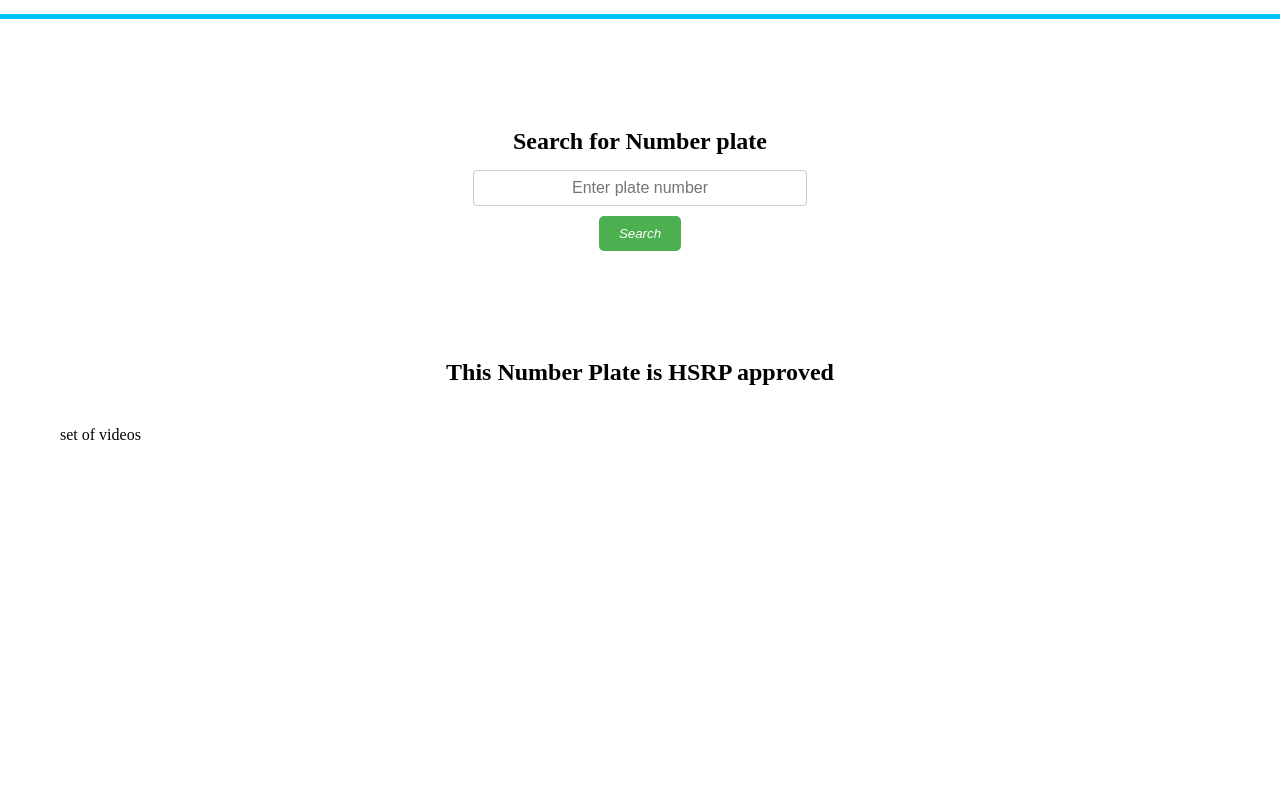
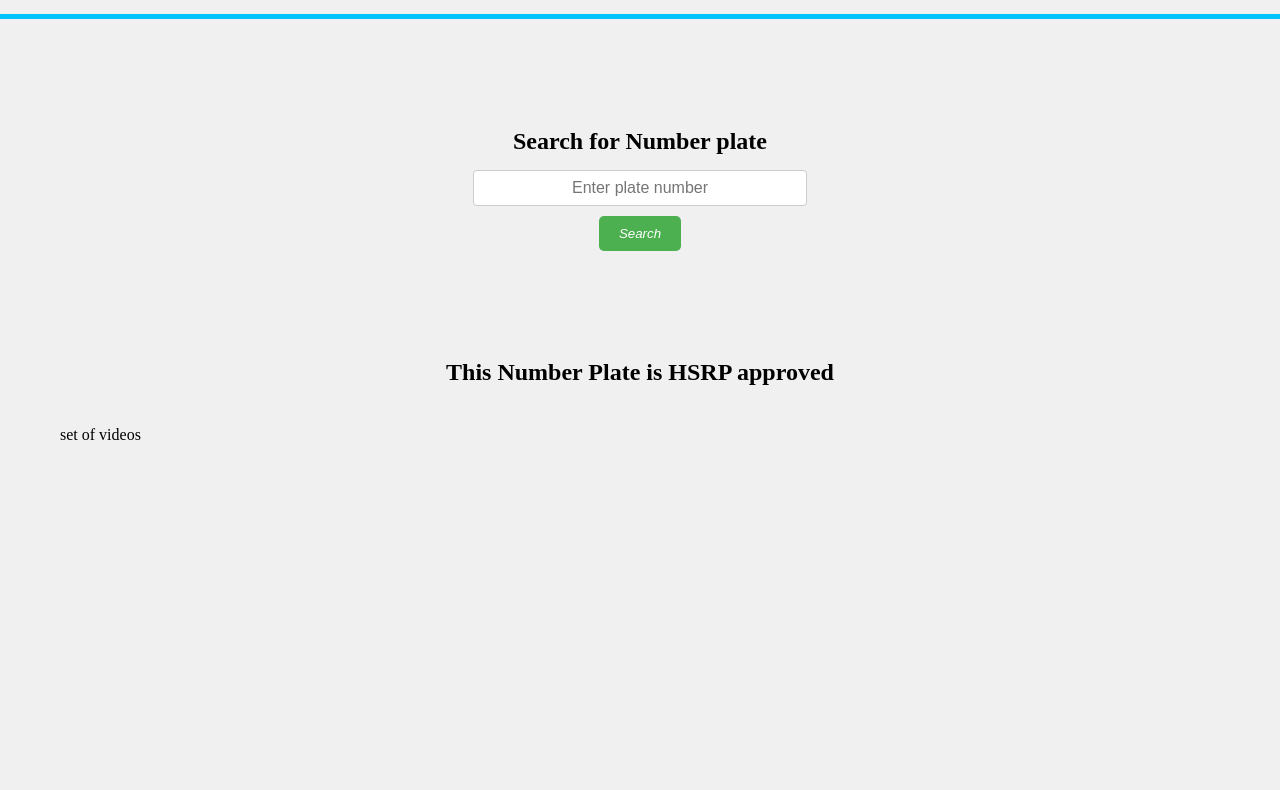
Before and after one commit to abhishek-uk/ANPR-and-Reverse-Lookup, a plain HTML site: page templates/user-home.html in a window 1280 px wide. Shown: the part 91-881 px from the top of the page. Drawn offline with Linux system fonts and the light colour scheme.

Commit message:
include README.md and requirements.txt

```diff
--- a/static/css/common.css
+++ b/static/css/common.css
@@ -1,6 +1,10 @@
 *{
     padding: 0px;
     margin: 0px;
+}
+
+body{
+    background-color: #f0f0f0
 }
 
 header{
```
Also changed, not shown: requirements.txt (added), 1 other file.
